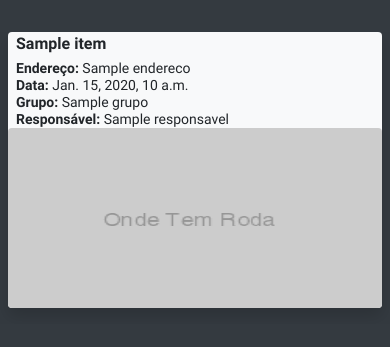
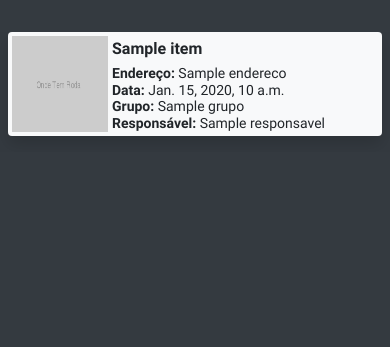
Before and after one commit to cyro809/ondetemroda, a Django app: page /events/ in a window 390 px wide. Shown: the part 434-781 px from the top of the page. Run offline with Django 3.2, Linux system fonts and the light colour scheme; tables that the repository leaves empty hold one stand-in row (values such as "Sample post"); a database or web service that is not in the repository returns one stand-in record (values such as "Sample title"); data that the repository does not hold is empty; some libraries are stand-ins or nearby versions.

Commit message:
Restyling mobile and using min-content to event info container.

```diff
--- a/events/static/css/components/event_item.css
+++ b/events/static/css/components/event_item.css
@@ -3,7 +3,14 @@
 .event__container {
     display: flex;
     margin-bottom: 16px;
-    flex-direction: column;
+    flex-direction: row;
+    align-items: center;
+}
+
+.event__image {
+    height: 96px;
+    width: 96px;
+    margin-right: 4px;
 }
 
 .event__name {
@@ -15,6 +22,10 @@
 
 .event__info {
     font-size: 14px;
+    width: min-content;
+    flex-grow: 1;
+    width: -webkit-min-content;
+    width: -moz-min-content;
 }
 
 .event-info__text {
--- a/events/templates/events/includes/components/event_item.html
+++ b/events/templates/events/includes/components/event_item.html
@@ -1,11 +1,12 @@
 {% load static %}
-<div class="event__container rounded shadow px-0 bg-light row">
-    <div class="event__info px-2">
+<div class="event__container rounded shadow px-1 py-1 bg-light row">
+    <img src="{% static 'img/placeholder240x180.png' %}" class="event__image"/>
+    <div class="event__info">
         <p class="event__name">{{ event.NomeEvento }}</p>
         <p class="event-info__text"><span class="event-info_label">Endereço:</span> {{event.Endereco}}</p>
         <p class="event-info__text"><span class="event-info_label">Data:</span> {{ event.EventDate }}</p>
         <p class="event-info__text"><span class="event-info_label">Grupo:</span> {{event.Grupo}}</p>
         <p class="event-info__text"><span class="event-info_label">Responsável:</span> {{event.Responsavel}}</p>
     </div>
-    <img src="{% static 'img/placeholder240x180.png' %}" class="event__image rounded"/>
+
 </div>
```
